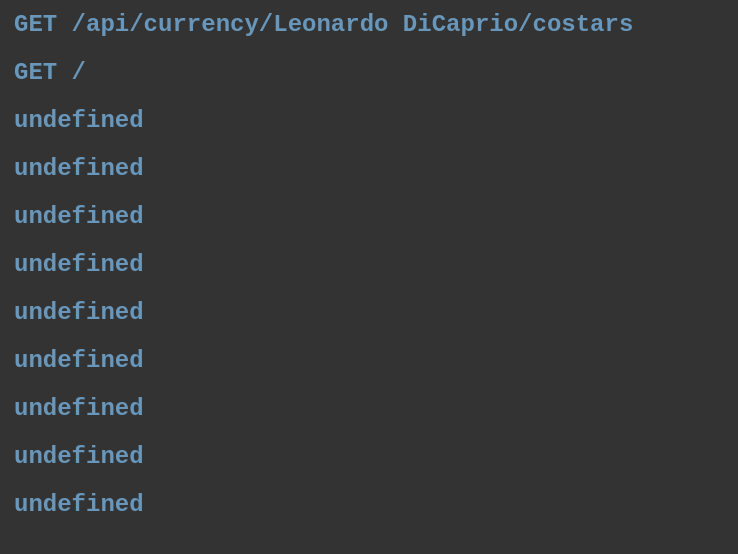
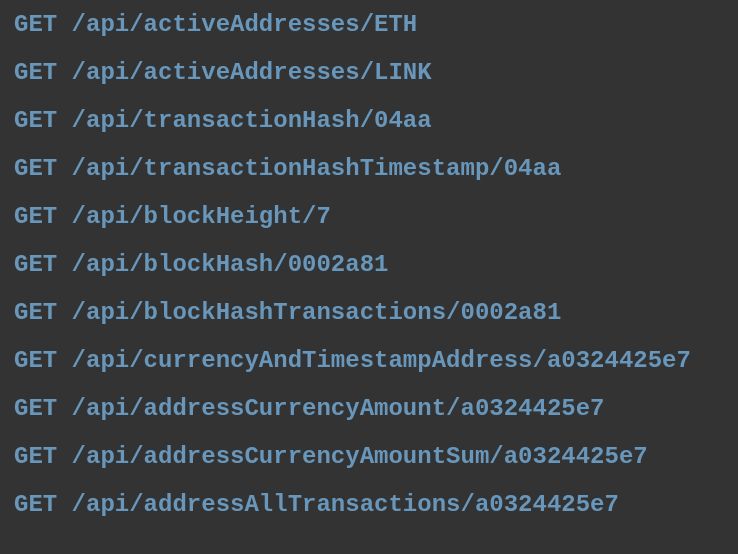
Before and after one commit to jonathanhj123/JAJO, a website: page crypto/frontend/index.html in a window 1280 px wide. Shown: the whole page, without its empty margins (0-738 px from the left). Drawn offline with Linux system fonts and the light colour scheme.

Commit message:
api endpoints

```diff
--- a/crypto/frontend/index.html
+++ b/crypto/frontend/index.html
@@ -8,16 +8,16 @@
   </head>
   <body></body>
   <script>
-    useEndpoint("GET", "/api/currency/Leonardo DiCaprio/costars");
-    useEndpoint("GET", "/");
-    useEndpoint("");
-    useEndpoint("");
-    useEndpoint("");
-    useEndpoint("");
-    useEndpoint("");
-    useEndpoint("");
-    useEndpoint("");
-    useEndpoint("");
-    useEndpoint("");
+    useEndpoint("GET", "/api/activeAddresses/ETH");
+    useEndpoint("GET", "/api/activeAddresses/LINK");
+    useEndpoint("GET", "/api/transactionHash/04aa");
+    useEndpoint("GET", "/api/transactionHashTimestamp/04aa");
+    useEndpoint("GET", "/api/blockHeight/7");
+    useEndpoint("GET", "/api/blockHash/0002a81");
+    useEndpoint("GET", "/api/blockHashTransactions/0002a81");
+    useEndpoint("GET", "/api/currencyAndTimestampAddress/a0324425e7");
+    useEndpoint("GET", "/api/addressCurrencyAmount/a0324425e7");
+    useEndpoint("GET", "/api/addressCurrencyAmountSum/a0324425e7");
+    useEndpoint("GET", "/api/addressAllTransactions/a0324425e7");
   </script>
 </html>
```
